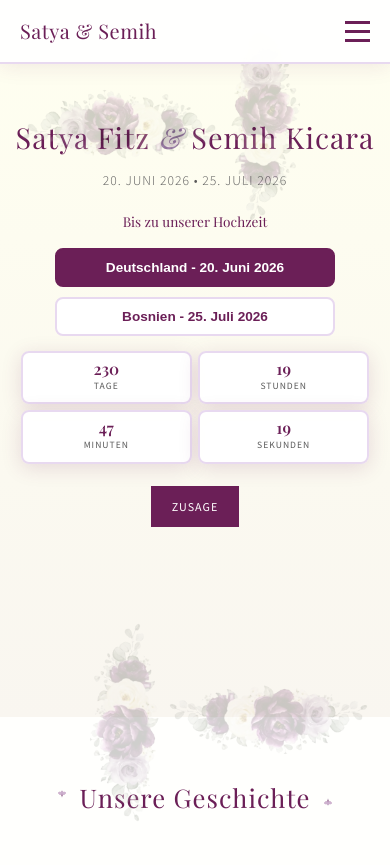
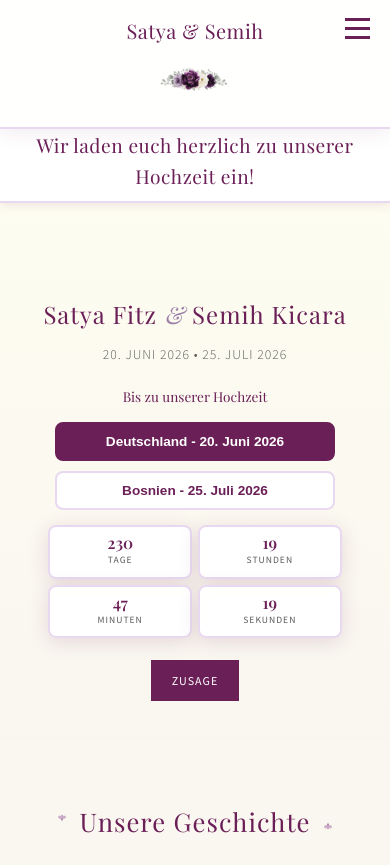
Before and after one commit to Satyalla42/semih-satya-wedding, a plain HTML site: page index.html in a window 390 px wide. Shown: the top 865 px of the page. Drawn offline with nearby package versions, Linux system fonts and the light colour scheme.

Commit message:
Add files via upload

```diff
--- a/index.html
+++ b/index.html
@@ -42,47 +42,6 @@
       position: relative;
     }
 
-    /* Fixed Corner Floral Decorations (Non-scrollable) - All 4 corners */
-    html::before,
-    html::after,
-    body::before,
-    body::after {
-      content: '';
-      position: fixed;
-      width: 350px;
-      height: 350px;
-      background-image: url('flower_border-removebg-preview.png');
-      background-size: contain;
-      background-repeat: no-repeat;
-      background-position: center;
-      opacity: 0.25;
-      z-index: 999;
-      pointer-events: none;
-    }
-
-    html::before {
-      top: 0;
-      left: 0;
-      transform: rotate(0deg);
-    }
-
-    html::after {
-      top: 0;
-      right: 0;
-      transform: rotate(90deg);
-    }
-
-    body::before {
-      bottom: 0;
-      left: 0;
-      transform: rotate(-90deg);
-    }
-
-    body::after {
-      bottom: 0;
-      right: 0;
-      transform: rotate(180deg);
-    }
 
     /* Navigation */
     .navbar {
@@ -97,14 +56,73 @@
       border-bottom: 2px solid var(--lilac-light);
     }
 
+    /* Invitation Banner Below Navbar */
+    .invitation-banner {
+      position: fixed;
+      top: 150px;
+      left: 0;
+      right: 0;
+      background: rgba(255, 255, 255, 0.98);
+      backdrop-filter: blur(10px);
+      z-index: 999;
+      padding: 15px 20px;
+      text-align: center;
+      border-bottom: 2px solid var(--lilac-light);
+      box-shadow: 0 2px 10px rgba(107, 31, 87, 0.1);
+    }
+
+    .invitation-text {
+      font-family: 'Playfair Display', serif;
+      font-size: 2.8rem;
+      font-weight: 400;
+      color: var(--eggplant);
+      margin: 0;
+      letter-spacing: 0.5px;
+    }
+
 
     .nav-container {
       max-width: 1200px;
       margin: 0 auto;
       display: flex;
-      justify-content: space-between;
+      flex-direction: column;
       align-items: center;
       padding: 0 20px;
+      gap: 15px;
+    }
+
+    .navbar-header {
+      display: flex;
+      justify-content: center;
+      align-items: center;
+      width: 100%;
+    }
+
+    .nav-flower-divider {
+      width: 200px;
+      height: 40px;
+      background-image: url('flower_border-removebg-preview.png');
+      background-repeat: no-repeat;
+      background-position: center;
+      background-size: contain;
+      margin: 10px 0;
+    }
+
+    .navbar-nav {
+      display: flex;
+      justify-content: center;
+      align-items: center;
+      width: 100%;
+    }
+
+    .nav-container {
+      position: relative;
+    }
+
+    .nav-container .mobile-menu {
+      position: absolute;
+      top: 0;
+      right: 20px;
     }
 
     .logo {
@@ -173,7 +191,7 @@
       justify-content: center;
       text-align: center;
       padding: 100px 20px 50px;
-      padding-top: 120px;
+      padding-top: 330px;
       position: relative;
       background: linear-gradient(180deg, var(--ivory) 0%, var(--ivory-warm) 100%);
       overflow: hidden;
@@ -189,7 +207,7 @@
 
     .hero-content h1 {
       font-family: 'Playfair Display', serif;
-      font-size: 4rem;
+      font-size: 2.5rem;
       font-weight: 400;
       color: var(--eggplant);
       margin-bottom: 20px;
@@ -514,14 +532,23 @@
         background: var(--ivory);
       }
 
-      /* Tablet-optimized fixed flowers */
-      html::before,
-      html::after,
-      body::before,
-      body::after {
-        width: 280px;
-        height: 280px;
-        opacity: 0.22;
+      .navbar {
+        top: 0;
+      }
+
+      .nav-flower-divider {
+        width: 150px;
+        height: 30px;
+      }
+
+      /* Tablet invitation banner */
+      .invitation-banner {
+        top: 130px;
+        padding: 12px 15px;
+      }
+
+      .invitation-text {
+        font-size: 1.5rem;
       }
 
       .nav-links {
@@ -534,12 +561,12 @@
 
       .hero {
         min-height: 90vh;
-        padding-top: 100px;
+        padding-top: 300px;
         background: linear-gradient(180deg, var(--ivory) 0%, var(--ivory-warm) 100%);
       }
 
       .hero-content h1 {
-        font-size: 2.5rem;
+        font-size: 2rem;
         color: var(--eggplant);
       }
 
@@ -792,12 +819,6 @@
         opacity: 0.15;
       }
 
-      body::before,
-      body::after {
-        width: 100px;
-        height: 100px;
-        opacity: 0.2;
-      }
 
 
       .hero-content h1 {
@@ -856,14 +877,28 @@
         margin-top: 10px;
       }
 
-      /* Mobile-optimized fixed flowers - bigger and visible */
-      html::before,
-      html::after,
-      body::before,
-      body::after {
-        width: 250px;
-        height: 250px;
-        opacity: 0.2;
+      .navbar {
+        top: 0;
+        padding: 15px 0;
+      }
+
+      .nav-container {
+        gap: 10px;
+      }
+
+      .nav-flower-divider {
+        width: 120px;
+        height: 25px;
+      }
+
+      /* Mobile invitation banner */
+      .invitation-banner {
+        top: 120px;
+        padding: 10px 12px;
+      }
+
+      .invitation-text {
+        font-size: 1.2rem;
       }
 
       .section {
@@ -872,11 +907,12 @@
 
       .hero {
         padding: 80px 15px 40px;
+        padding-top: 260px;
         min-height: 85vh;
       }
 
       .hero-content h1 {
-        font-size: 1.8rem;
+        font-size: 1.5rem;
         line-height: 1.2;
       }
 
@@ -1000,7 +1036,11 @@
   <!-- Navigation -->
   <nav class="navbar">
     <div class="nav-container">
+      <div class="navbar-header">
         <div class="logo">Satya & Semih</div>
+      </div>
+      <div class="nav-flower-divider"></div>
+      <div class="navbar-nav">
         <ul class="nav-links">
           <li><a href="#home">Start</a></li>
           <li><a href="#story">Unsere Geschichte</a></li>
@@ -1008,6 +1048,7 @@
           <li><a href="#gallery">Galerie</a></li>
           <li><a href="#rsvp">Zusage</a></li>
         </ul>
+      </div>
       <div class="mobile-menu">
         <span></span>
         <span></span>
@@ -1015,6 +1056,11 @@
       </div>
     </div>
   </nav>
+
+  <!-- Invitation Banner Below Navbar -->
+  <div class="invitation-banner">
+    <p class="invitation-text">Wir laden euch herzlich zu unserer Hochzeit ein!</p>
+  </div>
 
   <!-- Hero Section -->
   <section id="home" class="hero">
```
Lines whose indentation alone changed are shown as unchanged.
